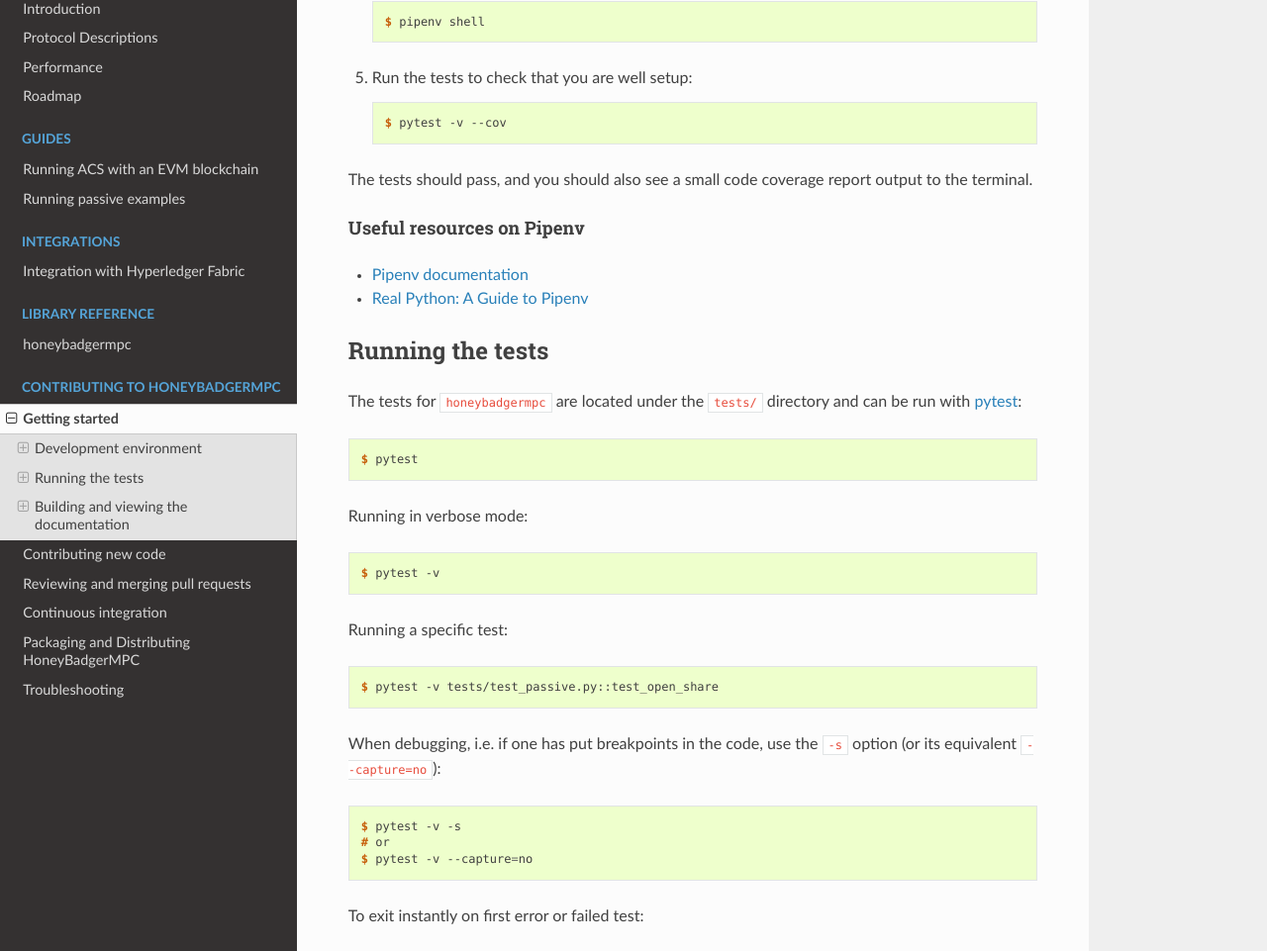
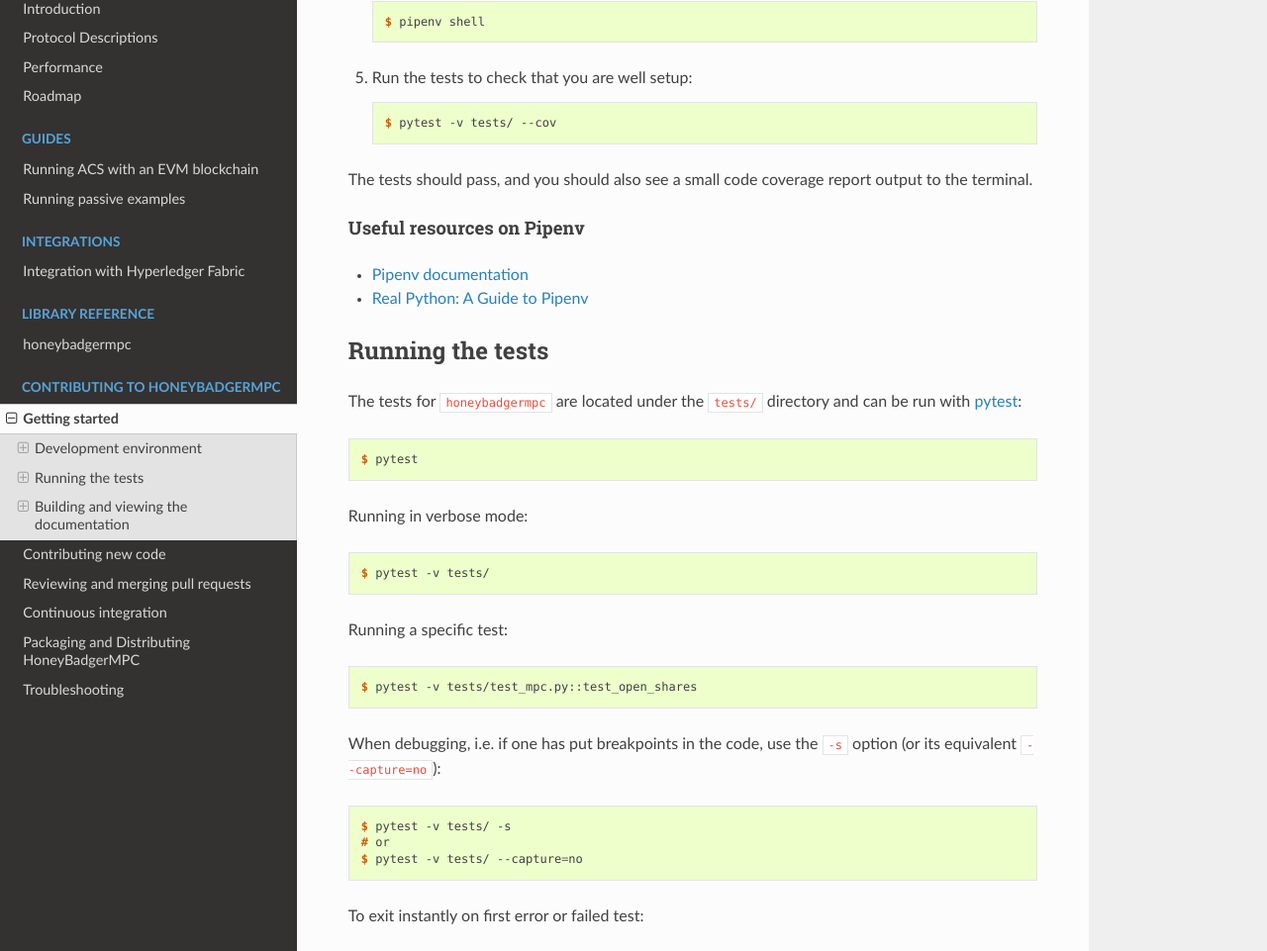
Before and after one commit to initc3/HoneyBadgerMPC, a Sphinx documentation site: the page built from docs/development/getting-started.rst, in a window 1280 px wide and 1400 px high, scrolled down 2742 px. Shown: the part 143-1104 px from the top of the window at 99% size. Built offline with Sphinx 7.4.7 and the Read the Docs theme 2.0.0, drawn with Linux system fonts in a browser that asks for light colours; some of the changed text lies outside the part shown.

Commit message:
Run HoneyBadgerMPC tests only and skip charm tests
After adding `charm` as a dependency `pytest -v` also triggers charm's
test cases which prolong the CI time. This PR skips the charm's tests
and runs only the tests written within the `tests/` directory.

```diff
--- a/docker-compose.yml
+++ b/docker-compose.yml
@@ -26,7 +26,7 @@
       - ./pairing/Cargo.toml:/usr/src/HoneyBadgerMPC/pairing/Cargo.toml
       - ./pairing/setup.py:/usr/src/HoneyBadgerMPC/pairing/setup.py
       - /usr/src/HoneyBadgerMPC/honeybadgermpc/ntl  # Directory _not_ mounted from host
-    command: pytest -v --cov=honeybadgermpc
+    command: pytest -v tests/ --cov=honeybadgermpc
     extra_hosts:
       - "hbmpc_0:127.0.0.1"
       - "hbmpc_1:127.0.0.1"
--- a/docs/ci.rst
+++ b/docs/ci.rst
@@ -114,7 +114,7 @@
 .. code-block:: bash
 
     # .ci/travis-install.sh
-    $BASE_CMD pytest -v --cov --cov-report=term-missing --cov-report=xml
+    $BASE_CMD pytest -v tests/ --cov --cov-report=term-missing --cov-report=xml
 
 If the test run was successful the report is uploaded to `codecov`_ in the
 ``after_success`` step:
--- a/docs/development/getting-started.rst
+++ b/docs/development/getting-started.rst
@@ -99,7 +99,7 @@
 
 .. code-block:: shell-session
 
-    $ pytest -v tests/test_passive.py -s
+    $ pytest -v tests/test_mpc.py -s
 
 or
 
@@ -163,7 +163,7 @@
 
    .. code-block:: shell-session
 
-       $ pytest -v --cov
+       $ pytest -v tests/ --cov
 
 The tests should pass, and you should also see a small code coverage report
 output to the terminal.
@@ -187,22 +187,22 @@
 
 .. code-block:: shell-session
 
-    $ pytest -v
+    $ pytest -v tests/
 
 Running a specific test:
 
 .. code-block:: shell-session
 
-    $ pytest -v tests/test_passive.py::test_open_share
+    $ pytest -v tests/test_mpc.py::test_open_shares
 
 When debugging, i.e. if one has put breakpoints in the code, use the ``-s``
 option (or its equivalent ``--capture=no``):
 
 .. code-block:: shell-session
 
-    $ pytest -v -s
+    $ pytest -v tests/ -s
     # or
-    $ pytest -v --capture=no
+    $ pytest -v tests/ --capture=no
 
 To exit instantly on first error or failed test:
 
```
Also changed, not shown: 2 other files.
